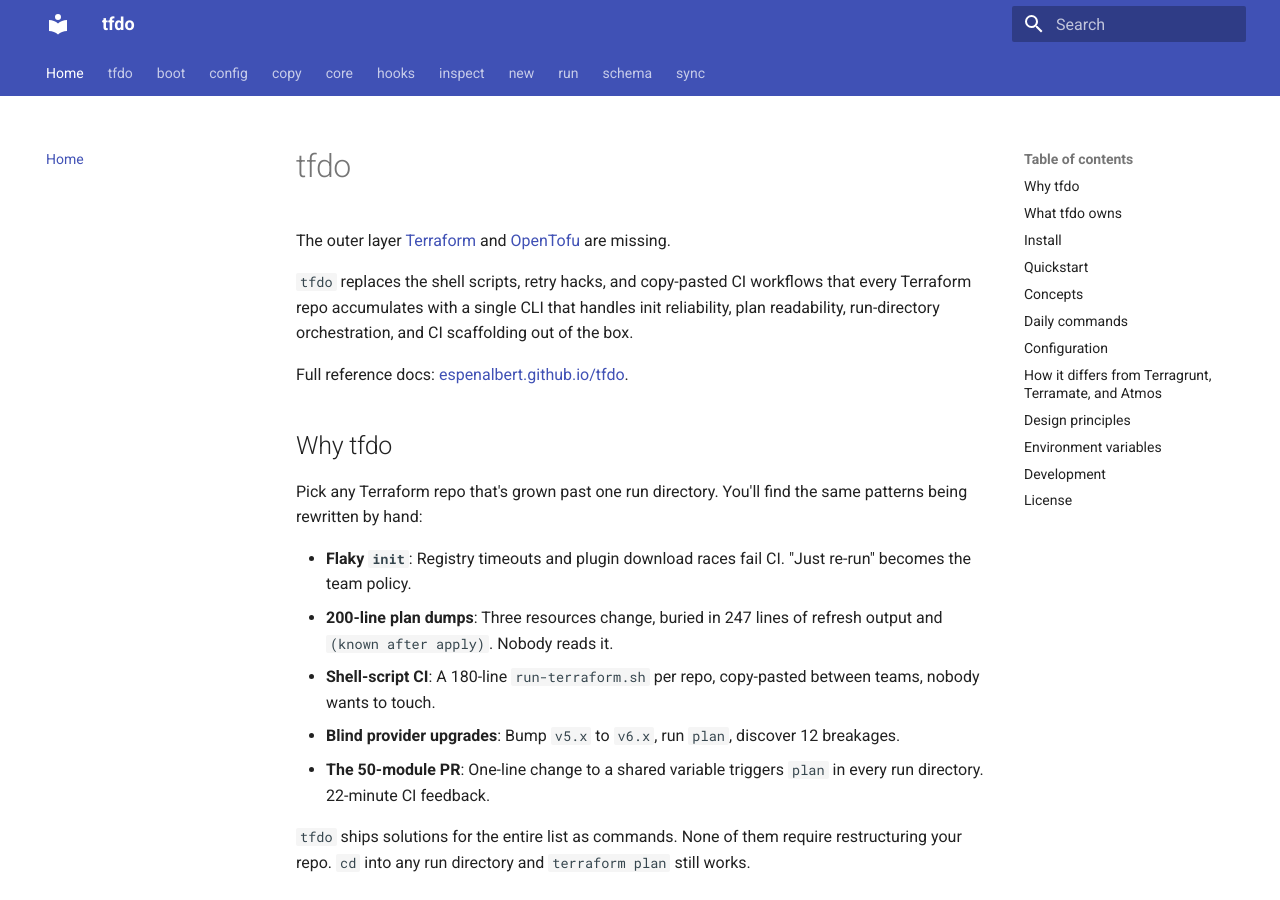
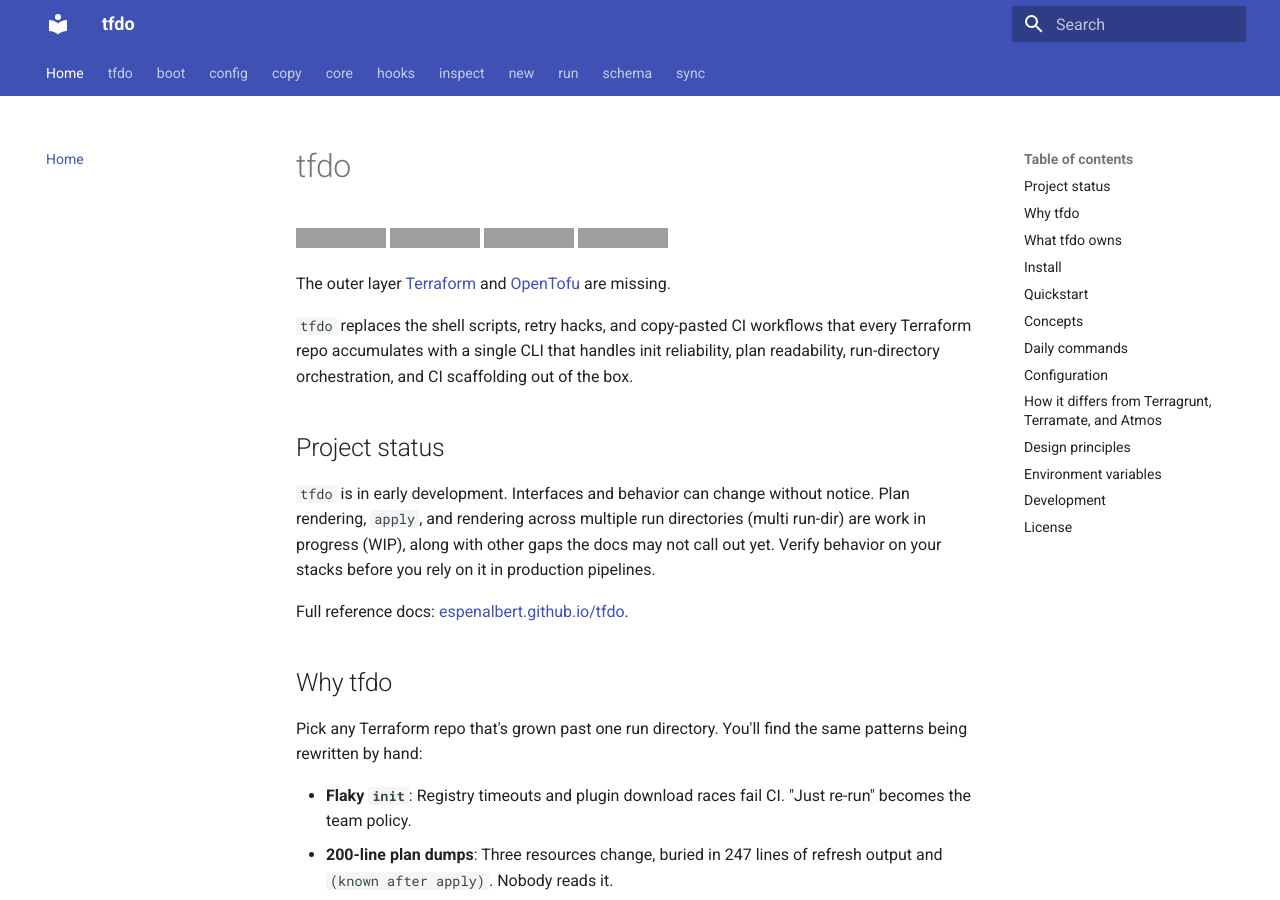
Before and after one commit to EspenAlbert/tfdo, an MkDocs documentation site: the page built from docs/index.md, in a window 1280 px wide and 900 px high. Built offline with MkDocs 1.6.1 and Material for MkDocs 9.7.7, drawn with Linux system fonts in a browser that asks for light colours; grey boxes are pictures that could not be loaded.

```diff
--- a/docs/index.md
+++ b/docs/index.md
@@ -1,8 +1,17 @@
 # tfdo
+
+[![PyPI](https://img.shields.io/pypi/v/tfdo)](https://pypi.org/project/tfdo/)
+[![GitHub](https://img.shields.io/github/license/EspenAlbert/tfdo)](https://github.com/EspenAlbert/tfdo)
+[![codecov](https://codecov.io/gh/EspenAlbert/tfdo/graph/badge.svg)](https://codecov.io/gh/EspenAlbert/tfdo)
+[![Docs](https://img.shields.io/badge/docs-GitHub%20Pages-blue)](https://espenalbert.github.io/tfdo/)
 
 The outer layer [Terraform](https://developer.hashicorp.com/terraform) and [OpenTofu](https://opentofu.org/) are missing.
 
 `tfdo` replaces the shell scripts, retry hacks, and copy-pasted CI workflows that every Terraform repo accumulates with a single CLI that handles init reliability, plan readability, run-directory orchestration, and CI scaffolding out of the box.
+
+## Project status
+
+`tfdo` is in early development. Interfaces and behavior can change without notice. Plan rendering, `apply`, and rendering across multiple run directories (multi run-dir) are work in progress (WIP), along with other gaps the docs may not call out yet. Verify behavior on your stacks before you rely on it in production pipelines.
 
 Full reference docs: [espenalbert.github.io/tfdo](https://espenalbert.github.io/tfdo/).
 
```
Also changed, not shown: README.md (+9 -0 lines).
